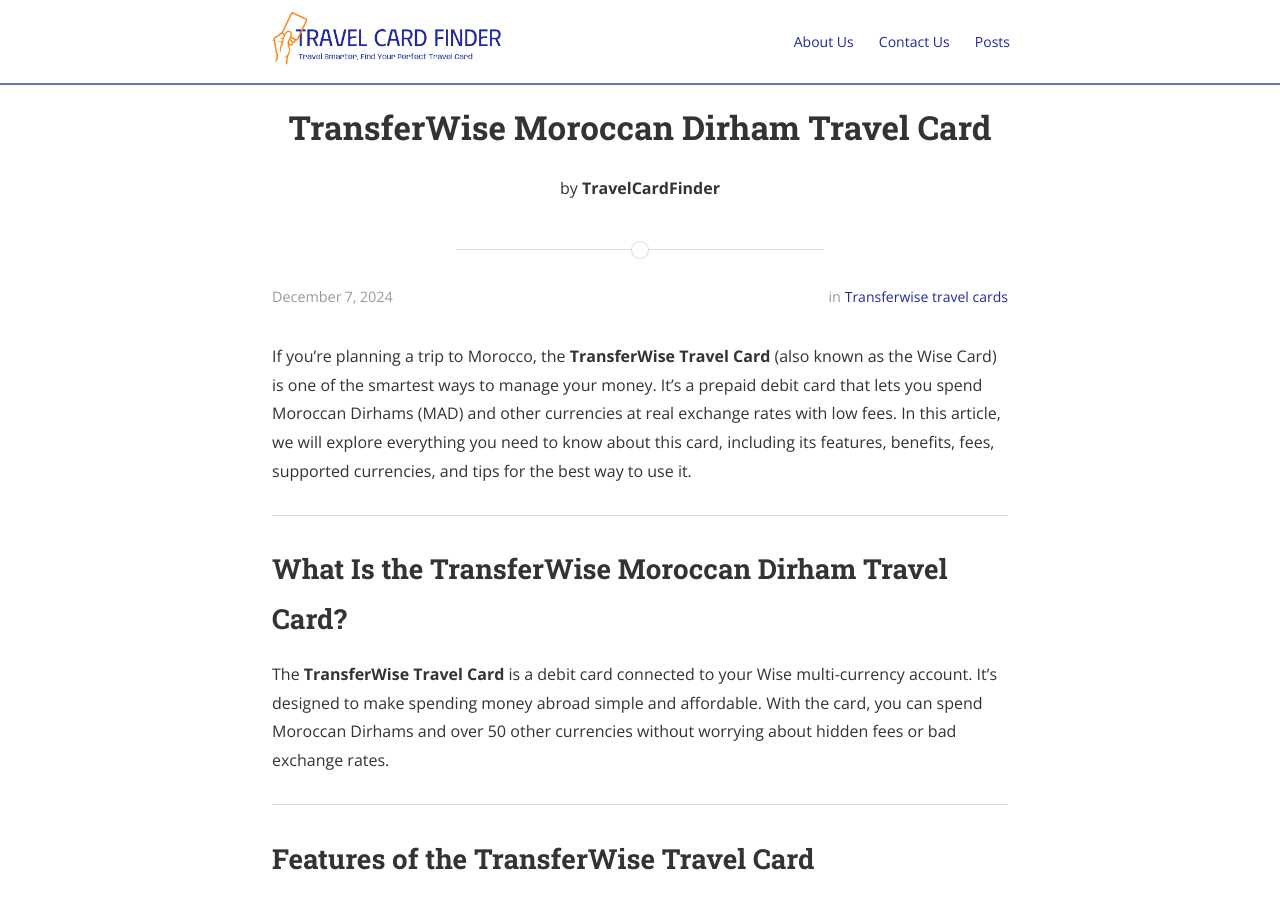
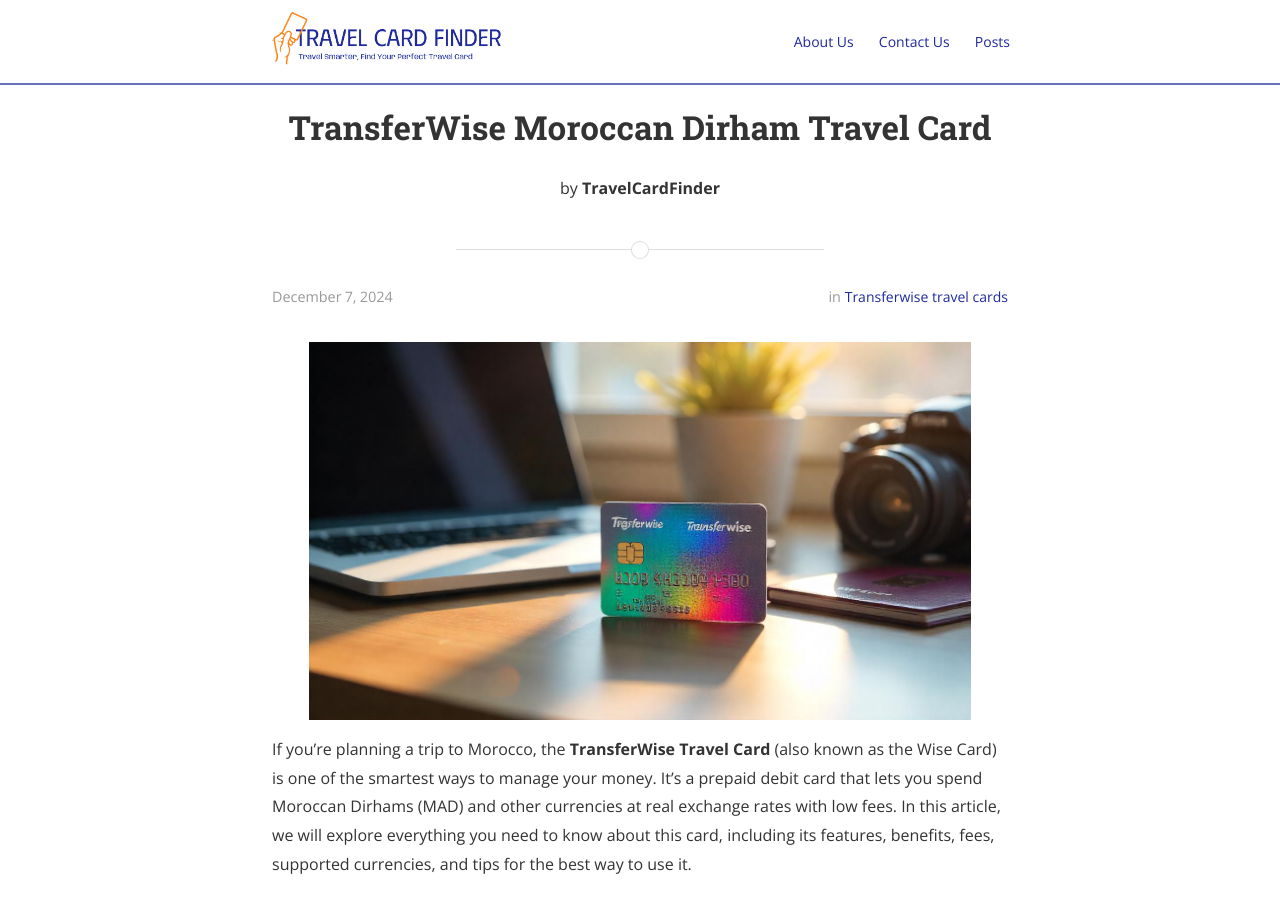
Before and after one commit to TravelCardFinder/TravelCardFinder.github.io, a Jekyll site: the page built from _posts/2024-12-07-TransferWise-Moroccan-Dirham-Travel-Card.md, in a window 1280 px wide and 900 px high. Built offline with Jekyll 4.4.1, drawn with Linux system fonts in a browser that asks for light colours; nearby versions of some CDN libraries.

Commit message:
Added image to posts

```diff
--- a/_posts/2024-12-07-TransferWise-Moroccan-Dirham-Travel-Card.md
+++ b/_posts/2024-12-07-TransferWise-Moroccan-Dirham-Travel-Card.md
@@ -8,6 +8,8 @@
 description: "Learn everything about the TransferWise Moroccan Dirham Travel Card. Discover its features, benefits, fees, and how to use it effectively during your travels in Morocco."
 keywords: [TransferWise, Wise Card, Moroccan Dirham, Travel Card, Currency Exchange, Fees, Benefits, Conversion]
 ---
+
+![TransferWise Argentine Peso Travel Card]({{ site.baseurl }}/assets/TransferWise-Argentine-Peso-Travel-Card.jpeg)
 
 If you're planning a trip to Morocco, the **TransferWise Travel Card** (also known as the Wise Card) is one of the smartest ways to manage your money. It’s a prepaid debit card that lets you spend Moroccan Dirhams (MAD) and other currencies at real exchange rates with low fees. In this article, we will explore everything you need to know about this card, including its features, benefits, fees, supported currencies, and tips for the best way to use it.
 
```
Also changed, not shown: _posts/2024-12-07-TransferWise South African Rand Travel Card.md (+2 -0 lines).
